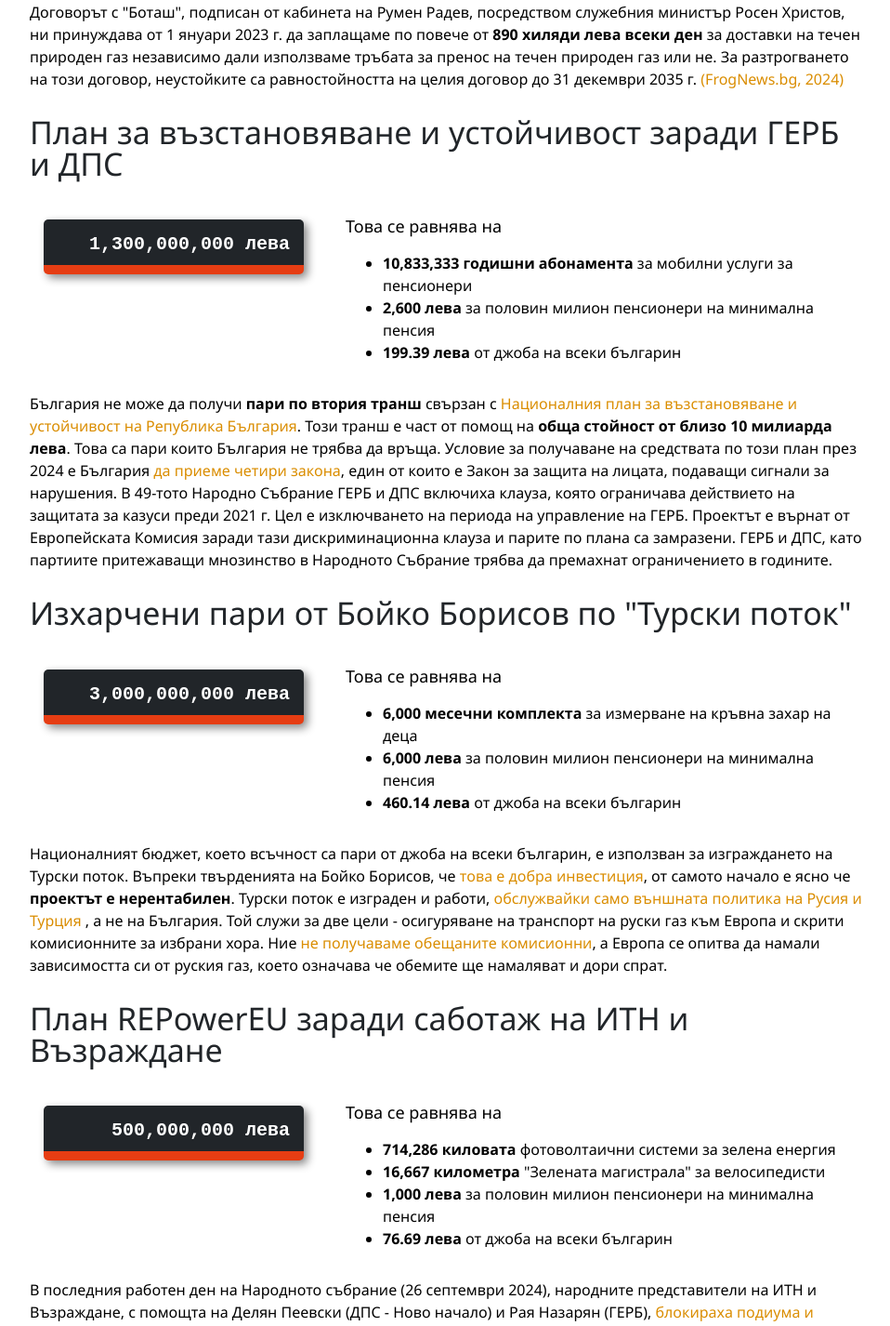
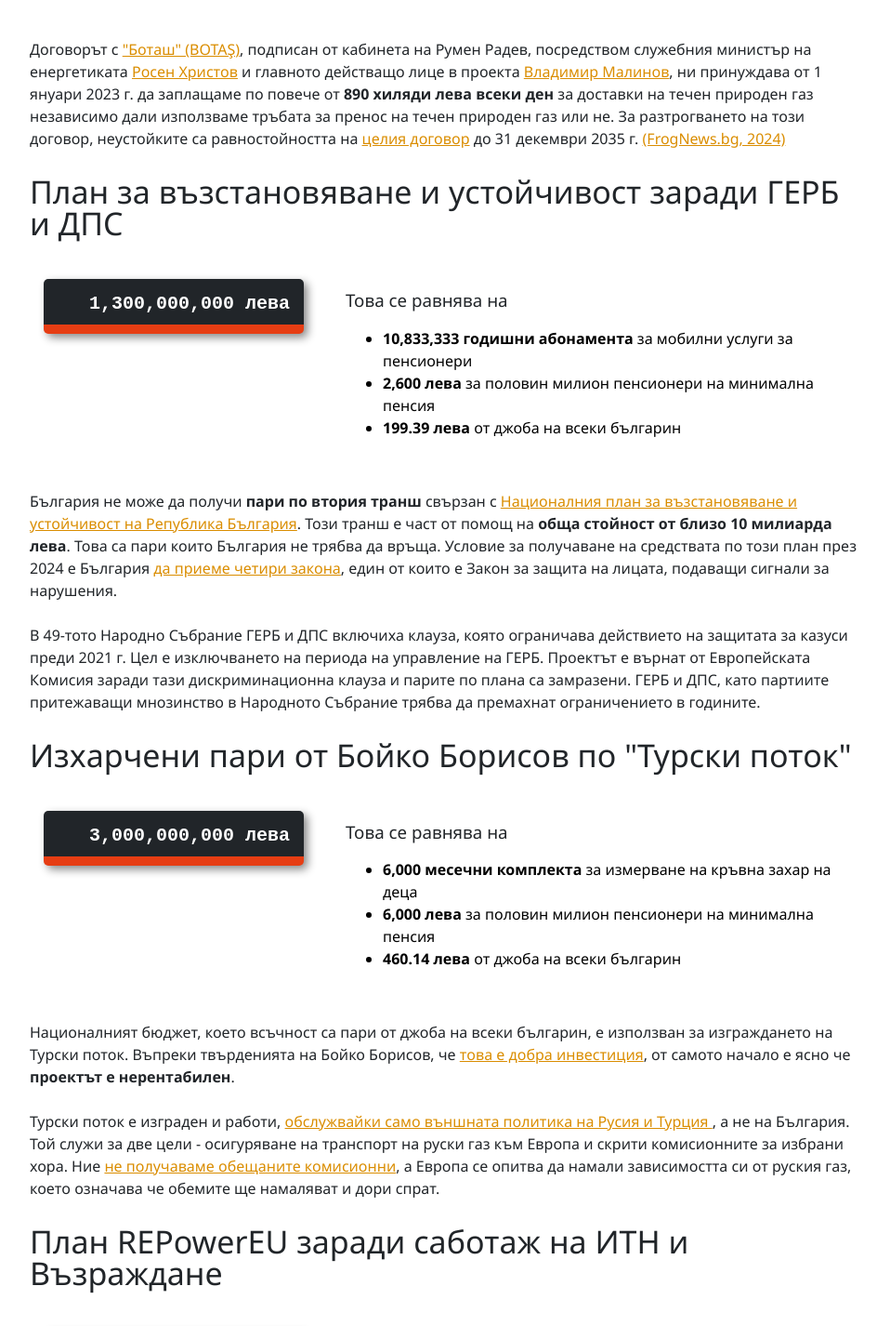
Before and after one commit to MiroJ/bulgarian-cost-counters, an Angular app: page / in a window 1280 px wide. Shown: the part 820-2246 px from the top of the page at 93% size, without its empty margins (158-1116 px from the left). Built offline with nearby package versions, Linux system fonts and the light colour scheme.

Commit message:
Convert descriptions to array of strings.

```diff
--- a/src/app/widget-panel/widget-panel.component.html
+++ b/src/app/widget-panel/widget-panel.component.html
@@ -5,7 +5,7 @@
         <span class="tooltip-text">{{data.tooltip}}</span>
     </div>
     <div class="amount-list flex-grow-1">
-        <div class="sub-title">Това се равнява на</div>
+        <h3>Това се равнява на</h3>
         <ul>
             <li *ngFor="let item of data.calculatedItems">
                 <strong>{{item.amount | number}} {{item.currency}}</strong>
@@ -15,4 +15,7 @@
     </div>
 </div>
 
-<div class="widget-description" [innerHTML]="data.description"></div>
+<div class="widget-description">
+    <p *ngFor="let item of data.description" [innerHTML]="item"></p>
+    <!-- <a href="{{data.source}}" target="_blank">Източник</a> -->
+</div>
--- a/src/app/widget.d.ts
+++ b/src/app/widget.d.ts
@@ -1,7 +1,7 @@
 export interface IWidgetPanel {
     title: string;
     tooltip: string;
-    description: string;
+    description: string[];
     amount: number; // calculated, unless static (amountPerDay = 0)
     amountPerDay: number; // 0 if static
     currency: string;
--- a/src/data.json
+++ b/src/data.json
@@ -2,7 +2,7 @@
   {
     "title": "Договор на Румен Радев с Боташ",
     "tooltip": "Сумата която България е платила по договора с Боташ до този момент",
-    "description": "Договорът с \"Боташ\", подписан от кабинета на Румен Радев, посредством служебния министър Росен Христов, ни принуждава от 1 януари 2023 г. да заплащаме по повече от <b>890 хиляди лева всеки ден</b> за доставки на течен природен газ независимо дали използваме тръбата за пренос на течен природен газ или не. За разтрогването на този договор, неустойките са равностойността на целия договор до 31 декември 2035 г. <a href='https://frognews.bg/files/57_aismo_na_al_aalinov_do_a_alateva_s_prilozheno_ap_240411_105723.pdf' target='_blank'>(FrogNews.bg, 2024)</a>",
+    "description": ["Договорът с <a href=\"https://www.botas.gov.tr/pages/turkstream/395\" target=\"_blank\">\"Боташ\" (BOTAŞ)</a>, подписан от кабинета на Румен Радев, посредством служебния министър на енергетиката <a href=\"https://dariknews.bg/novini/bylgariia/koj-e-rosen-hristov-sluzheben-ministyr-na-energetikata-2319653\" target=\"_blank\">Росен Христов</a> и главното действащо лице в проекта <a href=\"https://www.dnevnik.bg/politika/2024/04/05/4610466_koi_e_vladimir_malinov_predlojen_za_ministur_na/\" target=\"_blank\">Владимир Малинов</a>, ни принуждава от 1 януари 2023 г. да заплащаме по повече от <b>890 хиляди лева всеки ден</b> за доставки на течен природен газ независимо дали използваме тръбата за пренос на течен природен газ или не. За разтрогването на този договор, неустойките са равностойността на <a href='https://frognews.bg/files/57_aismo_na_al_aalinov_do_a_alateva_s_prilozheno_ap_240411_105723.pdf' target='_blank'>целия договор</a> до 31 декември 2035 г. <a href='https://frognews.bg/files/57_aismo_na_al_aalinov_do_a_alateva_s_prilozheno_ap_240411_105723.pdf' target='_blank'>(FrogNews.bg, 2024)</a>"],
     "amount": 0,
     "amountPerDay": 889879.14,
     "currency": "лева",
@@ -38,7 +38,7 @@
   {
     "title": "План за възстановяване и устойчивост заради ГЕРБ и ДПС",
     "tooltip": "Пропусната сума по втори транш на Плана за възстановяване и устойчивост от ЕС",
-    "description": "България не може да получи <b>пари по втория транш</b> свързан с <a href=\"https://www.mlsp.government.bg/natsionalen-plan-za-vzstanovyavane\" target=\"_blank\"> Националния план за възстановяване и устойчивост на Република България</a>. Този транш е част от помощ на <b>обща стойност от близо 10 милиарда лева</b>. Това са пари които България не трябва да връща. Условие за получаване на средствата по този план през 2024 е България <a href=\"https://www.bgonair.bg/a/2-bulgaria/343001-gubim-13-mlrd-lv-ako-ns-ne-prieme-speshno-4-zakonodatelni-merki-po-pvu\" target=\"_blank\"> да приеме четири закона</a>, един от които е Закон за защита на лицата, подаващи сигнали за нарушения. В 49-тото Народно Събрание ГЕРБ и ДПС включиха клауза, която ограничава действието на защитата за казуси преди 2021 г. Цел е изключването на периода на управление на ГЕРБ. Проектът е върнат от Европейската Комисия заради тази дискриминационна клауза и парите по плана са замразени. ГЕРБ и ДПС, като партиите притежаващи мнозинство в Народното Събрание трябва да премахнат ограничението в годините.",
+    "description": ["България не може да получи <b>пари по втория транш</b> свързан с <a href=\"https://www.mlsp.government.bg/natsionalen-plan-za-vzstanovyavane\" target=\"_blank\"> Националния план за възстановяване и устойчивост на Република България</a>. Този транш е част от помощ на <b>обща стойност от близо 10 милиарда лева</b>. Това са пари които България не трябва да връща. Условие за получаване на средствата по този план през 2024 е България <a href=\"https://www.bgonair.bg/a/2-bulgaria/343001-gubim-13-mlrd-lv-ako-ns-ne-prieme-speshno-4-zakonodatelni-merki-po-pvu\" target=\"_blank\"> да приеме четири закона</a>, един от които е Закон за защита на лицата, подаващи сигнали за нарушения.", "В 49-тото Народно Събрание ГЕРБ и ДПС включиха клауза, която ограничава действието на защитата за казуси преди 2021 г. Цел е изключването на периода на управление на ГЕРБ. Проектът е върнат от Европейската Комисия заради тази дискриминационна клауза и парите по плана са замразени. ГЕРБ и ДПС, като партиите притежаващи мнозинство в Народното Събрание трябва да премахнат ограничението в годините."],
     "amount": 1300000000,
     "amountPerDay": 0,
     "currency": "лева",
@@ -68,7 +68,7 @@
   {
     "title": "Изхарчени пари от Бойко Борисов по \"Турски поток\"",
     "tooltip": "Платена сума за изграждането на \"Турски поток\"",
-    "description": "Националният бюджет, което всъчност са пари от джоба на всеки българин, е използван за изграждането на Турски поток. Въпреки твърденията на Бойко Борисов, че <a href=\"https://www.svobodnaevropa.bg/a/31306667.html\" target=\"_blank\">това е добра инвестиция</a>, от самото начало е ясно че <b>проектът е нерентабилен</b>. Турски поток е изграден и работи, <a href=\"https://turkstream.exposed/bg\" target=\"_blank\"> обслужвайки само външната политика на Русия и Турция </a>, а не на България. Той служи за две цели - осигуряване на транспорт на руски газ към Европа и скрити комисионните за избрани хора. Ние <a href=\"https://www.svobodnaevropa.bg/a/31306667.html#:~:text=%D1%82%D1%80%D0%B8%20%D1%81%D0%B5%D1%80%D0%B8%D0%BE%D0%B7%D0%BD%D0%B8%20%D0%BF%D1%80%D0%BE%D0%B1%D0%BB%D0%B5%D0%BC%D0%B0\" target=\"_blank\">не получаваме обещаните комисионни</a>, а Европа се опитва да намали зависимостта си от руския газ, което означава че обемите ще намаляват и дори спрат.",
+    "description": ["Националният бюджет, което всъчност са пари от джоба на всеки българин, е използван за изграждането на Турски поток. Въпреки твърденията на Бойко Борисов, че <a href=\"https://www.svobodnaevropa.bg/a/31306667.html\" target=\"_blank\">това е добра инвестиция</a>, от самото начало е ясно че <b>проектът е нерентабилен</b>.", "Турски поток е изграден и работи, <a href=\"https://turkstream.exposed/bg\" target=\"_blank\"> обслужвайки само външната политика на Русия и Турция </a>, а не на България. Той служи за две цели - осигуряване на транспорт на руски газ към Европа и скрити комисионните за избрани хора. Ние <a href=\"https://www.svobodnaevropa.bg/a/31306667.html#:~:text=%D1%82%D1%80%D0%B8%20%D1%81%D0%B5%D1%80%D0%B8%D0%BE%D0%B7%D0%BD%D0%B8%20%D0%BF%D1%80%D0%BE%D0%B1%D0%BB%D0%B5%D0%BC%D0%B0\" target=\"_blank\">не получаваме обещаните комисионни</a>, а Европа се опитва да намали зависимостта си от руския газ, което означава че обемите ще намаляват и дори спрат."],
     "amount": 3000000000,
     "amountPerDay": 0,
     "currency": "лева",
@@ -98,7 +98,7 @@
   {
     "title": "План REPowerEU заради саботаж на ИТН и Възраждане",
     "tooltip": "Пропусната сума по плана на Европейския съюз REPowerEU",
-    "description": "В последния работен ден на Народното събрание (26 септември 2024), народните представители на ИТН и Възраждане, с помощта на Делян Пеевски (ДПС - Ново начало) и Рая Назарян (ГЕРБ), <a href=\"https://www.dnevnik.bg/politika/2024/09/26/4681199_budeshteto_na_vuglishtnite_centrali_dovede_do/860d1d25b9ce770486b4fb9529ddf17d/\" target=\"_blank\">блокираха подиума и провалиха работата на парламента</a>. Това попречи на приемането на изключително важно решение, което щеше да освободи <b>500 милиона безвъзмездна сума</b> от ЕС по <a href=\"https://commission.europa.eu/strategy-and-policy/priorities-2019-2024/european-green-deal/repowereu-affordable-secure-and-sustainable-energy-europe_en?prefLang=bg\" target=\"_blank\">програмата REPowerEU</a>.",
+    "description": ["В последния работен ден на Народното събрание (26 септември 2024), народните представители на ИТН и Възраждане, с помощта на Делян Пеевски (ДПС - Ново начало) и Рая Назарян (ГЕРБ), <a href=\"https://www.dnevnik.bg/politika/2024/09/26/4681199_budeshteto_na_vuglishtnite_centrali_dovede_do/860d1d25b9ce770486b4fb9529ddf17d/\" target=\"_blank\">блокираха подиума и провалиха работата на парламента</a>. Това попречи на приемането на изключително важно решение, което щеше да освободи <b>500 милиона безвъзмездна сума</b> от ЕС по <a href=\"https://commission.europa.eu/strategy-and-policy/priorities-2019-2024/european-green-deal/repowereu-affordable-secure-and-sustainable-energy-europe_en?prefLang=bg\" target=\"_blank\">програмата REPowerEU</a>."],
     "amount": 500000000,
     "amountPerDay": 0,
     "currency": "лева",
--- a/src/styles.scss
+++ b/src/styles.scss
@@ -22,7 +22,6 @@
     display: flex;
     justify-content: center;
     align-items: center;
-    margin-top: 2rem;
     padding: 1rem;
     box-sizing: inherit;
     position: relative;
@@ -90,12 +89,6 @@
 
 a {
     color: $orange;
-    text-decoration: none;
-}
-
-.sub-title {
-    font-weight: 500;
-    font-size: 18px;
 }
 
 .text-center {
```
